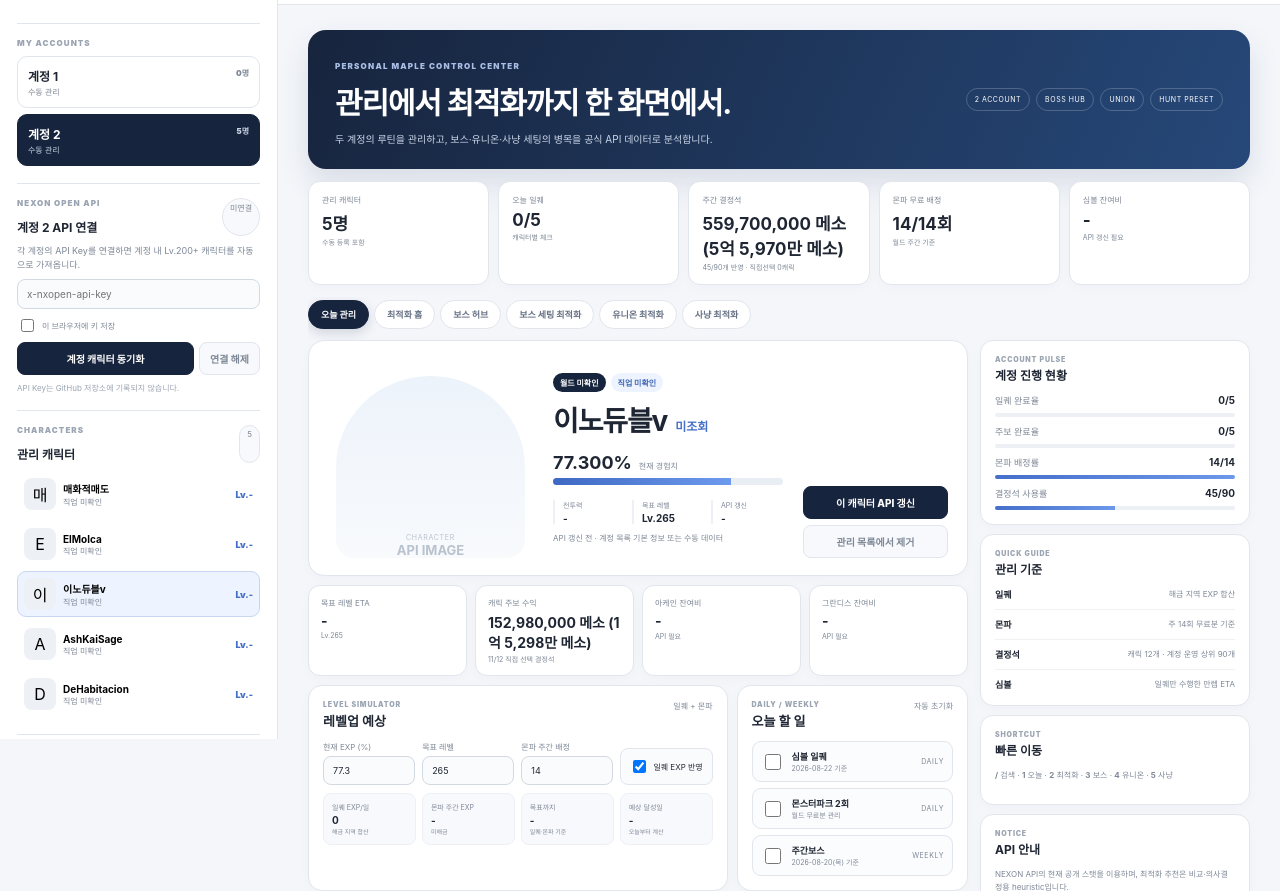
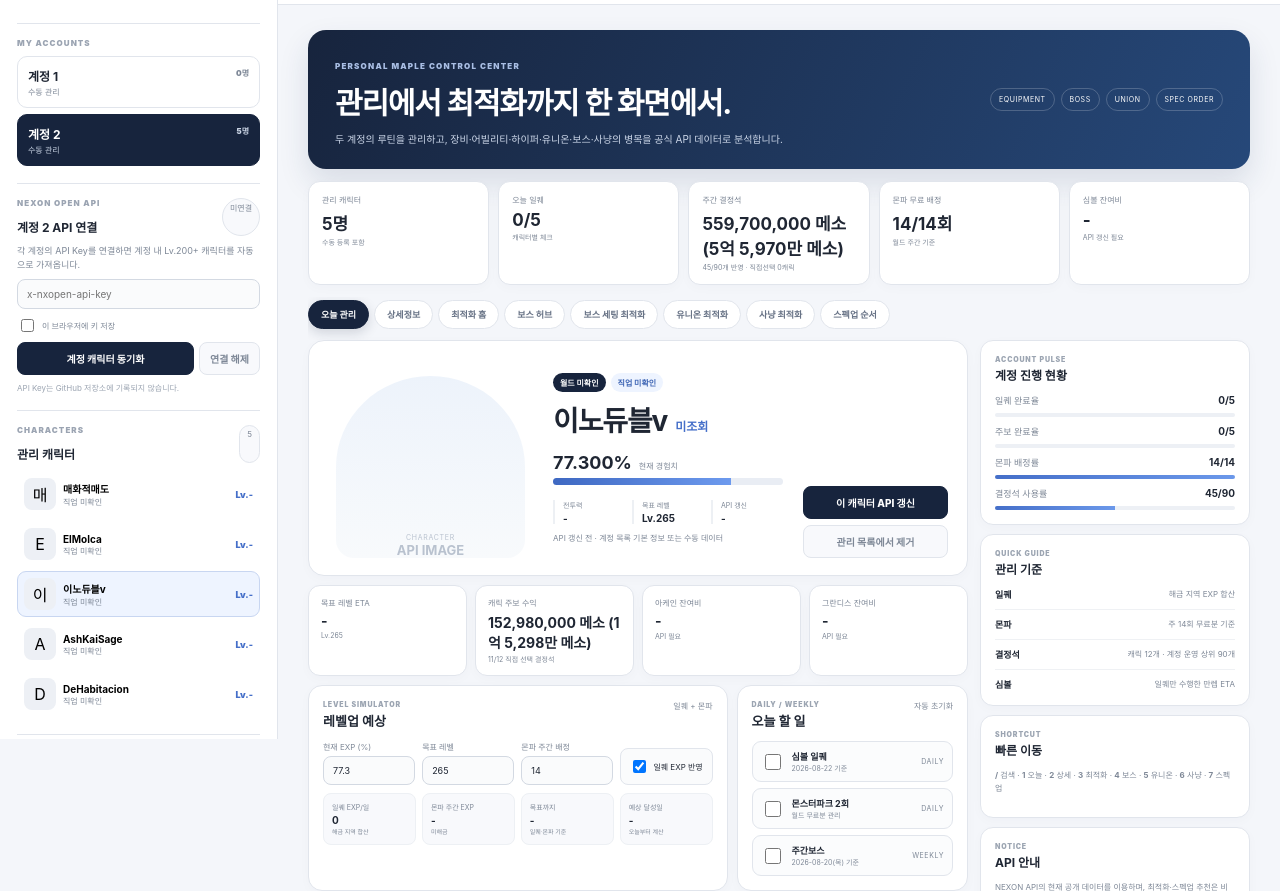
Before and after one commit to Skylark51/MapleManageForMe, a website with bundled scripts: page public/index.html in a window 1280 px wide. Shown: the part 61-952 px from the top of the page. Built offline with nearby package versions, Linux system fonts and the light colour scheme; files whose address does not match are found by name.

Commit message:
feat: add character detail and spec order navigation

```diff
--- a/public/index.html
+++ b/public/index.html
@@ -8,6 +8,7 @@
   <title>MapleManage — 개인 메이플 관리</title>
   <link rel="stylesheet" href="./styles.css" />
   <link rel="stylesheet" href="./optimization.css" />
+  <link rel="stylesheet" href="./character-spec.css" />
 </head>
 <body>
   <div class="app-layout">
@@ -55,11 +56,13 @@
         <div class="side-label">ANALYSIS</div>
         <div class="quick-tool-grid">
           <button class="quick-tool active" type="button" data-mm-feature="dashboard">오늘 관리</button>
+          <button class="quick-tool" type="button" data-mm-feature="detail">상세정보</button>
           <button class="quick-tool" type="button" data-mm-feature="overview">최적화 홈</button>
           <button class="quick-tool" type="button" data-mm-feature="boss">보스 허브</button>
           <button class="quick-tool" type="button" data-mm-feature="boss-opt">보스 세팅</button>
           <button class="quick-tool" type="button" data-mm-feature="union">유니온</button>
-          <button class="quick-tool" type="button" data-mm-feature="hunt">사냥</button>
+          <button class="quick-tool" type="button" data-mm-feature="hunt">사냥 세팅</button>
+          <button class="quick-tool" type="button" data-mm-feature="spec-order">스펙업 순서</button>
         </div>
       </section>
 
@@ -91,10 +94,10 @@
           <div>
             <span class="eyebrow">PERSONAL MAPLE CONTROL CENTER</span>
             <h1>관리에서 최적화까지 한 화면에서.</h1>
-            <p>두 계정의 루틴을 관리하고, 보스·유니온·사냥 세팅의 병목을 공식 API 데이터로 분석합니다.</p>
+            <p>두 계정의 루틴을 관리하고, 장비·어빌리티·하이퍼·유니온·보스·사냥의 병목을 공식 API 데이터로 분석합니다.</p>
           </div>
           <div class="welcome-badges">
-            <span>2 ACCOUNT</span><span>BOSS HUB</span><span>UNION</span><span>HUNT PRESET</span>
+            <span>EQUIPMENT</span><span>BOSS</span><span>UNION</span><span>SPEC ORDER</span>
           </div>
         </section>
 
@@ -102,11 +105,13 @@
 
         <nav class="feature-tabs" aria-label="캐릭터 관리 및 최적화 메뉴">
           <button class="feature-tab active" type="button" data-feature-tab="dashboard">오늘 관리</button>
+          <button class="feature-tab" type="button" data-feature-tab="detail">상세정보</button>
           <button class="feature-tab" type="button" data-feature-tab="overview">최적화 홈</button>
           <button class="feature-tab" type="button" data-feature-tab="boss">보스 허브</button>
           <button class="feature-tab" type="button" data-feature-tab="boss-opt">보스 세팅 최적화</button>
           <button class="feature-tab" type="button" data-feature-tab="union">유니온 최적화</button>
           <button class="feature-tab" type="button" data-feature-tab="hunt">사냥 최적화</button>
+          <button class="feature-tab" type="button" data-feature-tab="spec-order">스펙업 순서</button>
         </nav>
 
         <section id="optimizationWorkspace" class="optimization-workspace" hidden></section>
@@ -131,11 +136,11 @@
             </section>
             <section class="insight-card compact-card">
               <div class="card-heading"><span>SHORTCUT</span><b>빠른 이동</b></div>
-              <p><b>/</b> 검색 · <b>1</b> 오늘 · <b>2</b> 최적화 · <b>3</b> 보스 · <b>4</b> 유니온 · <b>5</b> 사냥</p>
+              <p><b>/</b> 검색 · <b>1</b> 오늘 · <b>2</b> 상세 · <b>3</b> 최적화 · <b>4</b> 보스 · <b>5</b> 유니온 · <b>6</b> 사냥 · <b>7</b> 스펙업</p>
             </section>
             <section class="insight-card compact-card">
               <div class="card-heading"><span>NOTICE</span><b>API 안내</b></div>
-              <p>NEXON API의 현재 공개 스탯을 이용하며, 최적화 추천은 비교·의사결정용 heuristic입니다.</p>
+              <p>NEXON API의 현재 공개 데이터를 이용하며, 최적화·스펙업 추천은 비교·의사결정용 heuristic입니다.</p>
             </section>
           </aside>
         </section>
```
